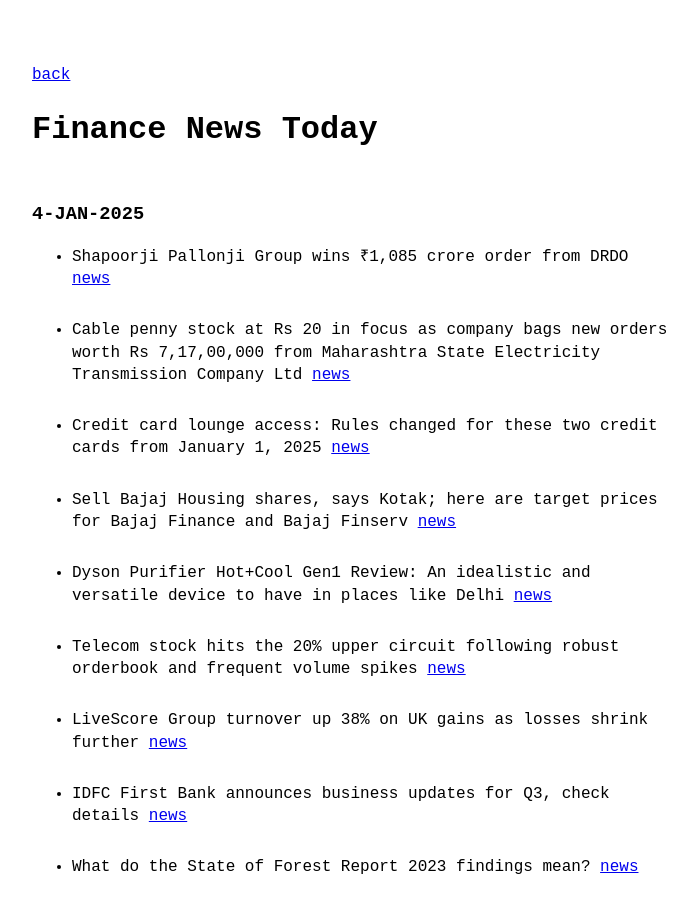
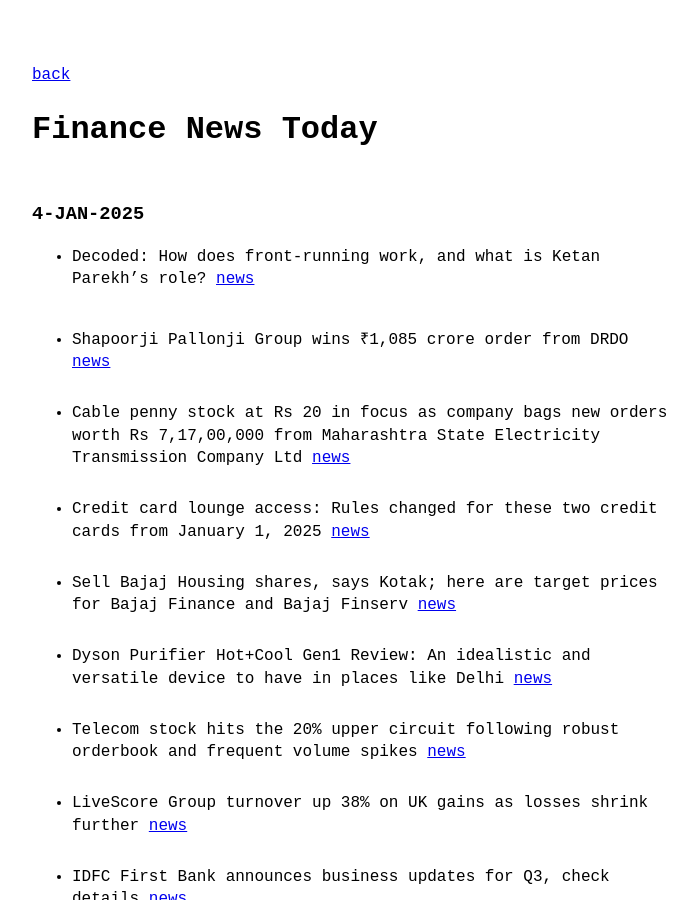
Before and after one commit to VallarasuS/Vallarasu.in, a Jekyll site: the page built from docs/finance.md, in a window 1280 px wide and 900 px high. Shown: the whole window, without its empty margins (288-985 px from the left). Built offline with Jekyll 4.4.1, drawn with Linux system fonts in a browser that asks for light colours.

Commit message:
Update finance.md

```diff
--- a/docs/finance.md
+++ b/docs/finance.md
@@ -4,6 +4,8 @@
 ---
 
 ### 4-JAN-2025
+
+- Decoded: How does front-running work, and what is Ketan Parekh's role? [news](https://www.business-standard.com/amp/markets/news/decoded-front-running-ketan-parekh-role-sebi-investigation-125010300637_1.html) <br/><br/>
 
 - Shapoorji Pallonji Group wins ₹1,085 crore order from DRDO [news](https://www.cnbctv18.com/market/afcons-infra-share-price-1085-crore-order-win-from-drdo-shapoorji-pallonji-group-outlook-ipo-19534017.htm) <br/><br/>
 - Cable penny stock at Rs 20 in focus as company bags new orders worth Rs 7,17,00,000 from Maharashtra State Electricity Transmission Company Ltd [news](https://www.dsij.in/dsijarticledetail/cable-penny-stock-at-rs-20-in-focus-as-company-bags-new-orders-worth-rs-71700000-from-maharashtra-state-electricity-transmission-company-ltd-id001-45490) <br/><br/>
```
